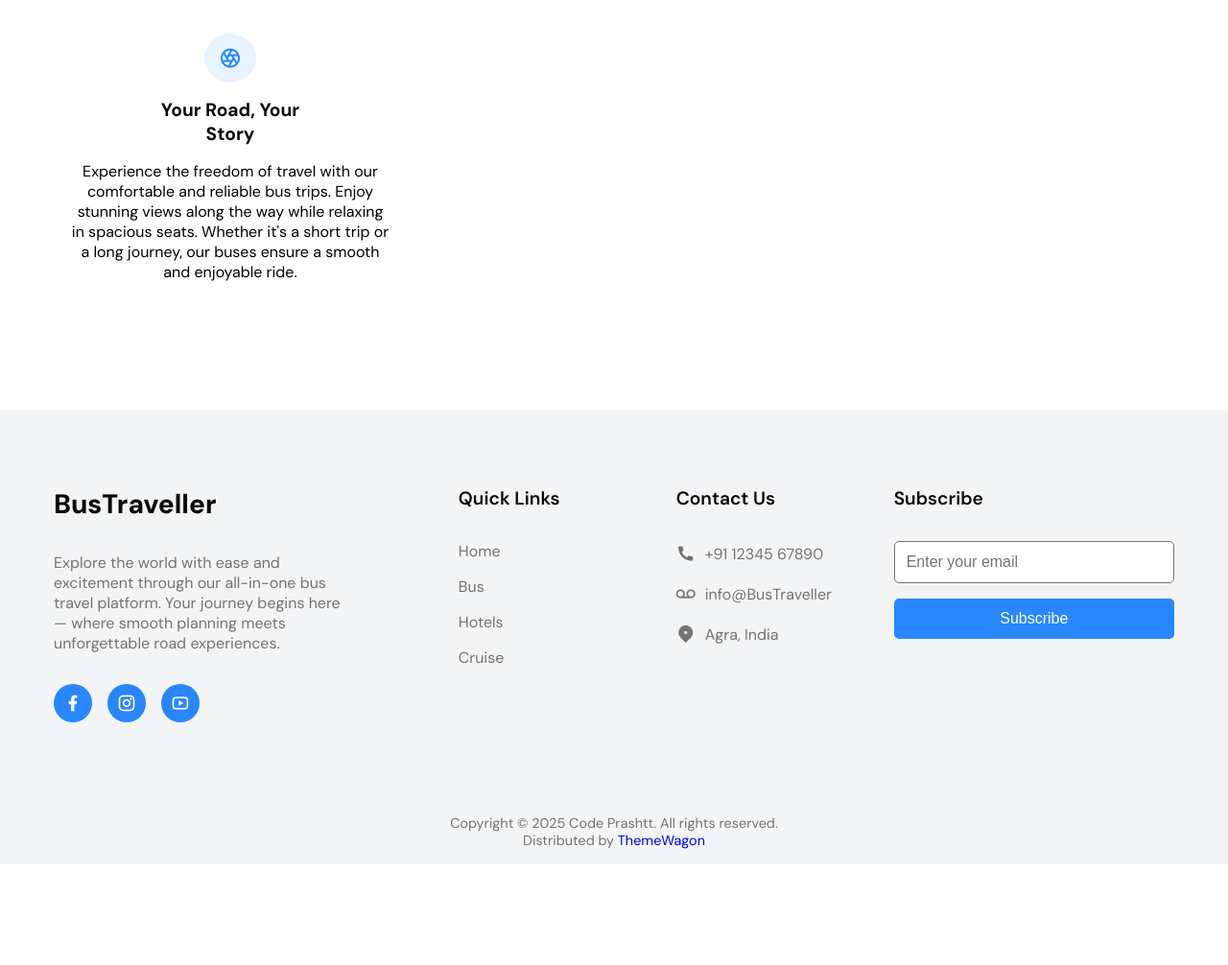
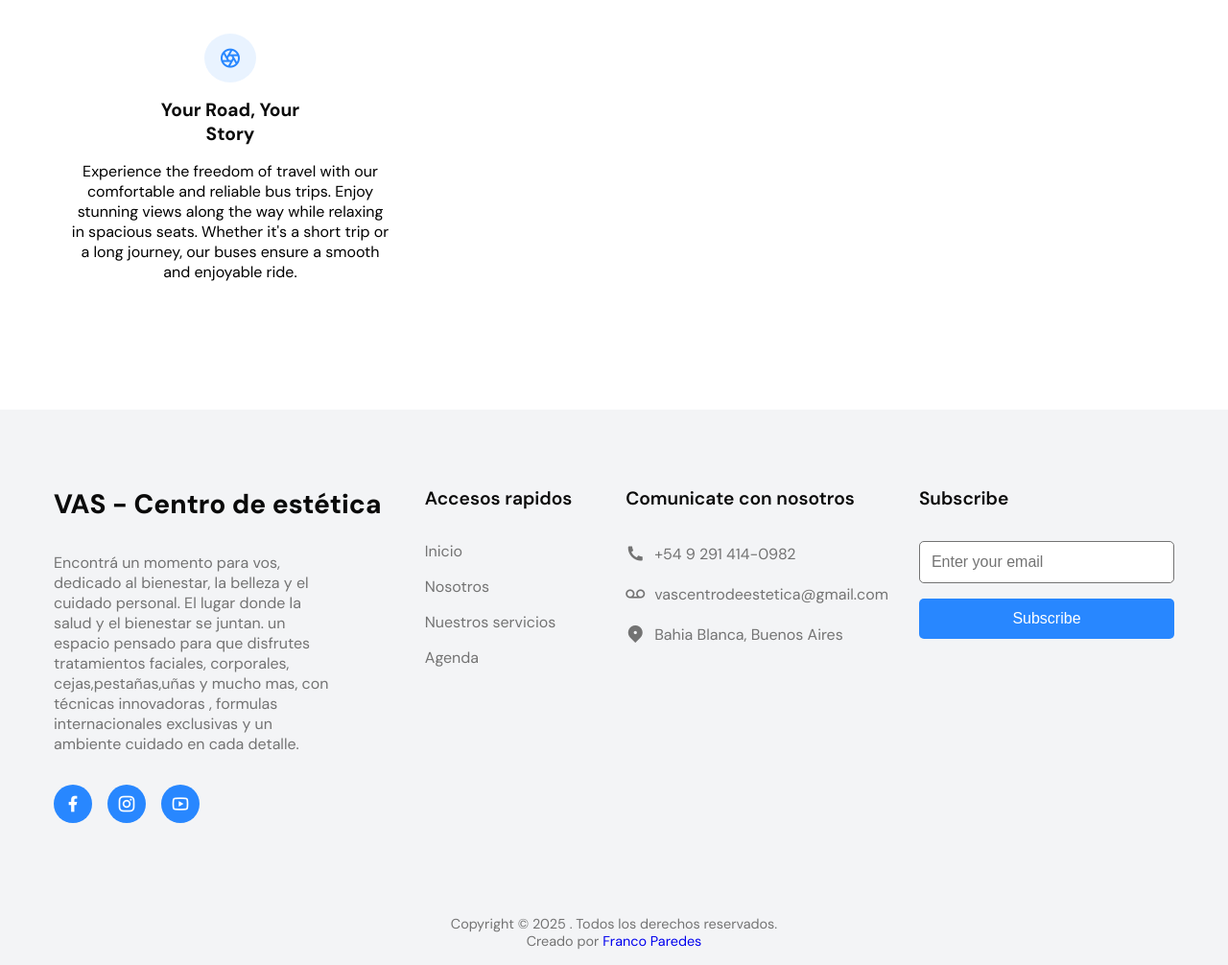
Before and after one commit to Etiketaa/landing-vas, a plain HTML site: page index.html in a window 1280 px wide. Shown: the part 3557-4563 px from the top of the page at 96% size. Before the commit the page ends 4458 px from the top, so only its background shows below. Drawn offline with nearby package versions, Linux system fonts and the light colour scheme.

Commit message:
retoques para poder mostrarlo

```diff
--- a/index.html
+++ b/index.html
@@ -10,8 +10,10 @@
 
   <link rel="stylesheet" href="style.css" />
   <title>VAS Centro de Estetica en Bahia Blanca</title>
-  <meta name="description" content="VAS Centro de Estetica en Bahia Blanca. Reserva tu turno para tratamientos faciales, corporales, depilacion y mas.">
-  <meta name="keywords" content="centro de estetica, bahia blanca, tratamientos faciales, tratamientos corporales, depilacion, masajes, uñas, cejas, pestañas">
+  <meta name="description"
+    content="VAS Centro de Estetica en Bahia Blanca. Reserva tu turno para tratamientos faciales, corporales, depilacion y mas.">
+  <meta name="keywords"
+    content="centro de estetica, bahia blanca, tratamientos faciales, tratamientos corporales, depilacion, masajes, uñas, cejas, pestañas">
 </head>
 
 <body>
@@ -249,51 +251,53 @@
     <div class="section__container footer__container">
       <div class="footer__col">
         <div class="footer__logo">
-          <a href="#" class="logo">BusTraveller</a>
+          <a href="#" class="logo">VAS - Centro de estética</a>
         </div>
         <p>
-          Explore the world with ease and excitement through our all-in-one
-          bus travel platform. Your journey begins here — where smooth
-          planning meets unforgettable road experiences.
+          Encontrá un momento para vos, dedicado al bienestar, la belleza y el cuidado personal.
+          El lugar donde la salud y el bienestar se juntan. un espacio pensado para que disfrutes tratamientos faciales,
+          corporales, cejas,pestañas,uñas y mucho mas, con técnicas innovadoras , formulas internacionales exclusivas y
+          un ambiente cuidado en cada detalle.
         </p>
         <ul class="footer__socials">
           <li>
-            <a href="#!"><i class="ri-facebook-fill"></i></a>
+            <a href="https://web.facebook.com/vas.centrodeestetica"><i class="ri-facebook-fill"></i></a>
           </li>
           <li>
-            <a href="#!"><i class="ri-instagram-line"></i></a>
+            <a href="https://www.instagram.com/vas.centrodeestetica/"><i class="ri-instagram-line"></i></a>
           </li>
           <li>
-            <a href="#!"><i class="ri-youtube-line"></i></a>
+            <a href="https://wa.me/5492914140982?text=Hola%2C%20quisiera%20reservar%20un%20turno"><i
+                class="ri-youtube-line"></i></a>
           </li>
         </ul>
       </div>
       <div class="footer__col">
-        <h4>Quick Links</h4>
+        <h4>Accesos rapidos</h4>
         <ul class="footer__links">
-          <li><a href="#">Home</a></li>
-          <li><a href="#">Bus</a></li>
-          <li><a href="#">Hotels</a></li>
-          <li><a href="#">Cruise</a></li>
+          <li><a href="#">Inicio</a></li>
+          <li><a href="#">Nosotros</a></li>
+          <li><a href="#">Nuestros servicios</a></li>
+          <li><a href="#">Agenda</a></li>
         </ul>
       </div>
       <div class="footer__col">
-        <h4>Contact Us</h4>
+        <h4>Comunicate con nosotros</h4>
         <ul class="footer__links">
           <li>
             <a href="#">
-              <span><i class="ri-phone-fill"></i></span>+91 12345 67890
+              <span><i class="ri-phone-fill"></i></span>+54 9 291 414-0982
             </a>
           </li>
           <li>
             <a href="#">
               <span><i class="ri-record-mail-line"></i></span>
-              info@BusTraveller
+              vascentrodeestetica@gmail.com
             </a>
           </li>
           <li>
             <a href="#">
-              <span><i class="ri-map-pin-2-fill"></i></span> Agra, India
+              <span><i class="ri-map-pin-2-fill"></i></span> Bahia Blanca, Buenos Aires
             </a>
           </li>
         </ul>
@@ -307,10 +311,10 @@
       </div>
     </div>
     <div class="footer__bar">
-      Copyright © 2025 Code Prashtt. All rights reserved.
+      Copyright © 2025 . Todos los derechos reservados.
       <p>
-        Distributed by
-        <a class="text-white" href="https://www.themewagon.com" target="_blank">ThemeWagon</a>
+        Creado por
+        <a class="text-white" href="https://francoparedes.vercel.app" target="_blank">Franco Paredes</a>
       </p>
     </div>
   </footer>
```
